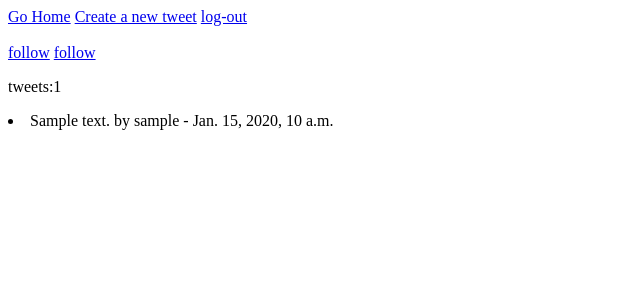
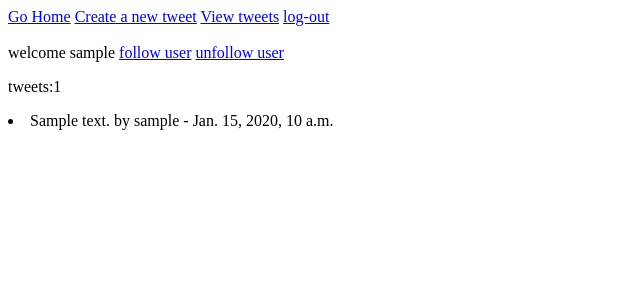
Before and after one commit to JonnySueck/TwitterClone, a Django app: page /accounts/1/ in a window 1280 px wide. Shown: the top 300 px of the page, without its empty margins (0-640 px from the left). Run offline with Django 3.2, Linux system fonts and the light colour scheme; a user stored in the database is signed in; tables that the repository leaves empty hold one stand-in row (values such as "Sample post").

Commit message:
follow feed is visable at /tweets/

```diff
--- a/templates/base.html
+++ b/templates/base.html
@@ -11,6 +11,7 @@
     <header>
         <a href="/">Go Home</a>
         <a href="/tweet/new">Create a new tweet</a>
+        <a href="/tweets/">View tweets</a>
         <a href="/accounts/logout/">log-out</a>
     </header>
     {% endif %}
--- a/templates/detail/user.html
+++ b/templates/detail/user.html
@@ -2,8 +2,9 @@
 
 {% block content %}
 <br>
-<a href="/follow/{{ id }}/">follow</a>
-<a href="/unfollow/{{ id }}/">follow</a>
+welcome {{ user }}
+<a href="/follow/{{ id }}/">follow user</a>
+<a href="/unfollow/{{ id }}/">unfollow user</a>
 <p>
     tweets:{{ num }}
     {% for tweet in tweets %}
--- a/tweet/views.py
+++ b/tweet/views.py
@@ -33,3 +33,13 @@ def users_tweets(request, user_id):
         'tweets': users_tweets,
         'num': num_tweets,
         'id': user_id})
+
+
+def newsfeed(request):
+    tweets = Tweet.objects.all()
+    ordered_tweets = reversed(tweets)
+    length = len(tweets)
+    return render(request, 'index.html', {
+        'news': ordered_tweets,
+        'len': length
+        })
--- a/twitterclone/urls.py
+++ b/twitterclone/urls.py
@@ -17,11 +17,12 @@ from django.contrib import admin
 from django.urls import path, include
 from twitteruser import views
 from authentication.views import signup_view
-from tweet.views import add_tweet, tweet_detail, users_tweets
+from tweet.views import add_tweet, tweet_detail, users_tweets, newsfeed
 
 
 urlpatterns = [
     path('', views.homepage, name='home'),
+    path('tweets/', newsfeed, name='tweets'),
     path('tweet/new/', add_tweet, name='tweetnew'),
     path('tweet/<int:post_id>/', tweet_detail, name='tweetdetail'),
     path('follow/<int:user_id>/', views.follow, name='follow'),
--- a/twitteruser/views.py
+++ b/twitteruser/views.py
@@ -12,7 +12,9 @@ def homepage(request):
 
 def user_detail(request, user_id):
     user_obj = TwitterUser.objects.get(id=user_id)
-    return render(request, 'detail/user.html', {"user": user_obj})
+    return render(request, 'detail/user.html', {
+        "user": user_obj,
+        })
 
 
 def follow(request, user_id):
```
Also changed, not shown: templates/index.html (+7 -1 lines).
